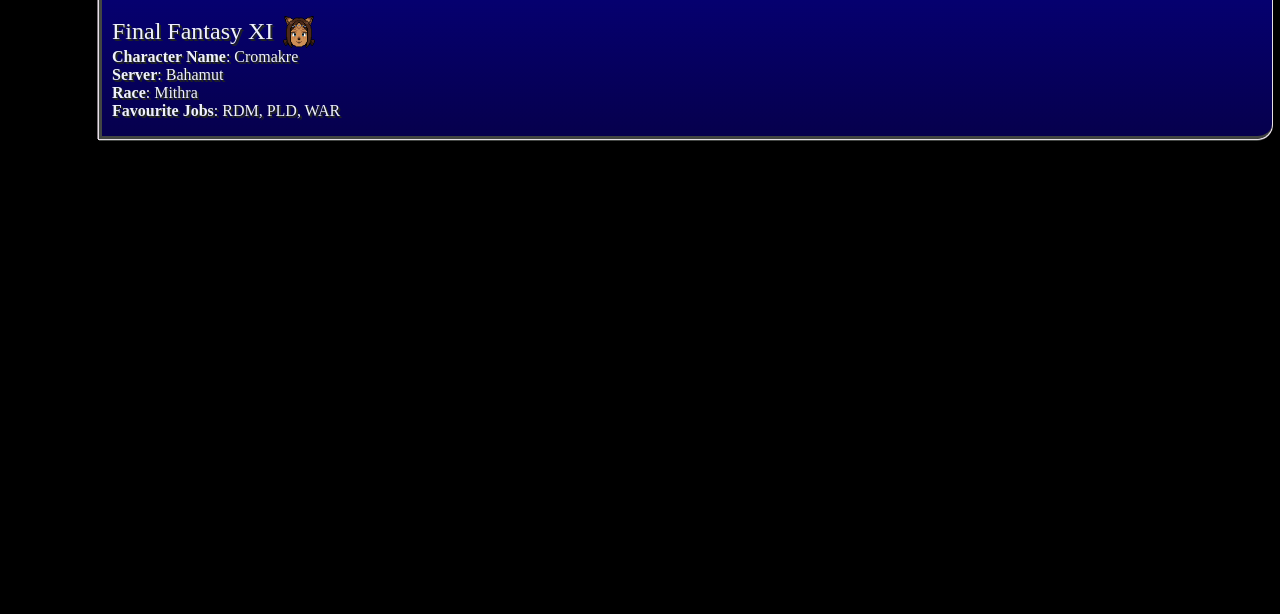
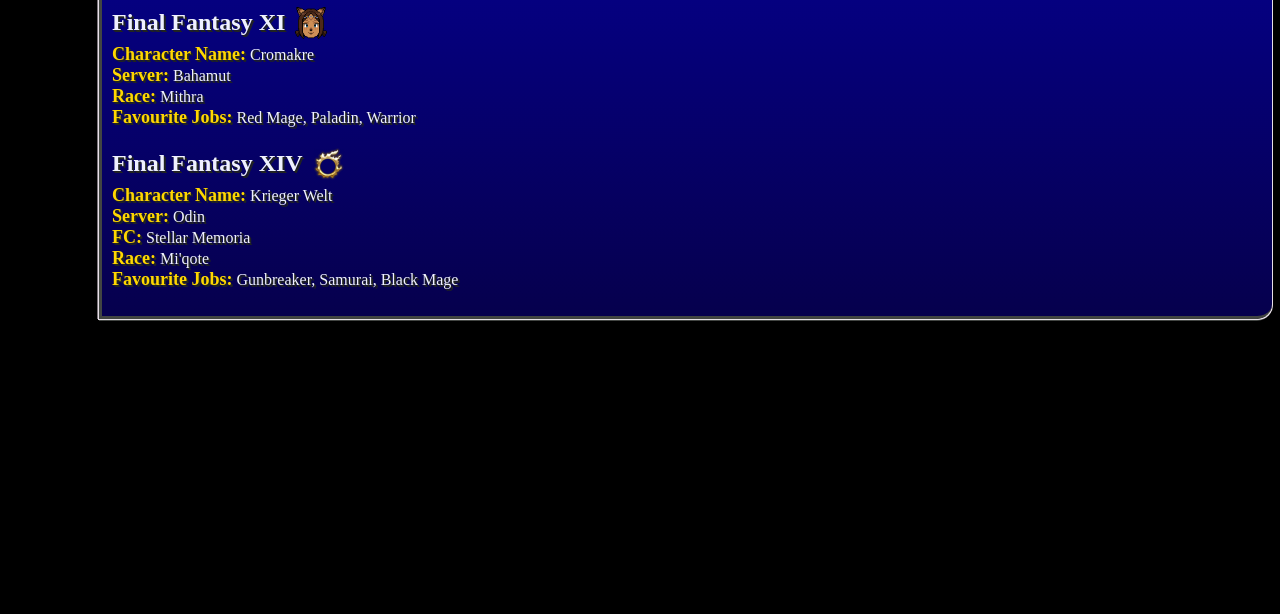
Before and after one commit to ActualCannibalPanda/nekoweb, an Eleventy site: page src/index.md in a window 1280 px wide. Shown: the part 194-808 px from the top of the page. Built offline with nearby package versions, Linux system fonts and the light colour scheme; Eleventy itself is replaced by a stand-in of ours; files that its build step writes are made by us from their sources.

Commit message:
Simplify markdown

```diff
--- a/src/css/base.scss
+++ b/src/css/base.scss
@@ -84,7 +84,7 @@
 }
 
 .content {
-  padding: 0px 10px;
+  padding: 0px 10px 10px 10px;
   width: 100%;
   border-style: solid;
   border-radius: 0px 15px 15px 0px;
@@ -100,16 +100,29 @@
   border-style: solid none solid solid;
   background: linear-gradient(0deg, $black-color 0%, $blue-color 100%);
 
-  img[alt="Mithra"] {
+  h1 {
+    margin-top: 5px;
+  }
+
+  img[alt="Icon"] {
     width: 32px;
     height: 32px;
+  }
+
+  h2:has(> img[alt="Icon"]) {
+    display: flex;
+    flex-direction: row;
+    align-items: center;
+    gap: 10px;
+    font-size: 24px;
+    margin-bottom: 5px;
   }
 
   a:link,
   a:visited,
   a:hover,
   a:active {
-    color: #eff1ff;
+    color: gold;
     text-shadow:
       2px 2px #212421,
       1px 1px #212021;
@@ -122,14 +135,8 @@
   }
 }
 
-.ffxi {
-  display: flex;
-  flex-direction: row;
-  align-items: center;
-  gap: 10px;
-  font-size: 24px;
-
-  p {
-    margin: 0;
-  }
+.list-em {
+  color: gold;
+  font-weight: 700;
+  font-size: 18px;
 }
--- a/src/index.md
+++ b/src/index.md
@@ -7,15 +7,21 @@
 
 I am ActualPanda a game developer and gamer from Ireland. I plan to use this website for talking about programming and projects I work on.
 
-To see games I've worked on check out [here](/games/)
+To see games I've worked on check out [here](/games/).
 
-## Games I play:
+# Games I play:
 
-<div class="ffxi">
-    <p>Final Fantasy XI</p><img src="assets/mr15.png" alt="Mithra">
-</div>
+## Final Fantasy XI ![Icon](/assets/mr15.png)
 
-- **Character Name**: Cromakre
-- **Server**: Bahamut
-- **Race**: Mithra
-- **Favourite Jobs**: RDM, PLD, WAR
+- <span class="list-em">Character Name:</span> Cromakre
+- <span class="list-em">Server:</span> Bahamut
+- <span class="list-em">Race:</span> Mithra
+- <span class="list-em">Favourite Jobs:</span> Red Mage, Paladin, Warrior
+
+## Final Fantasy XIV ![Icon](/assets/ffxiv.png)
+
+- <span class="list-em">Character Name:</span> Krieger Welt
+- <span class="list-em">Server:</span> Odin
+- <span class="list-em">FC:</span> Stellar Memoria
+- <span class="list-em">Race:</span> Mi'qote
+- <span class="list-em">Favourite Jobs:</span> Gunbreaker, Samurai, Black Mage
```
Also changed, not shown: src/assets/ffxiv.png (added).
